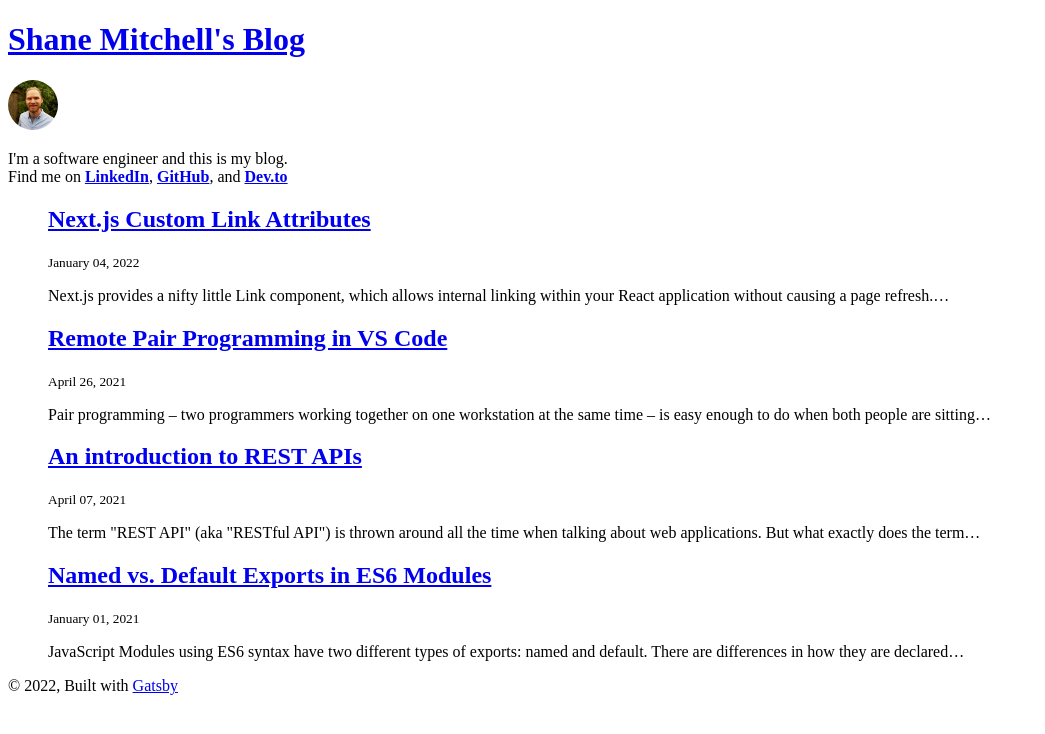
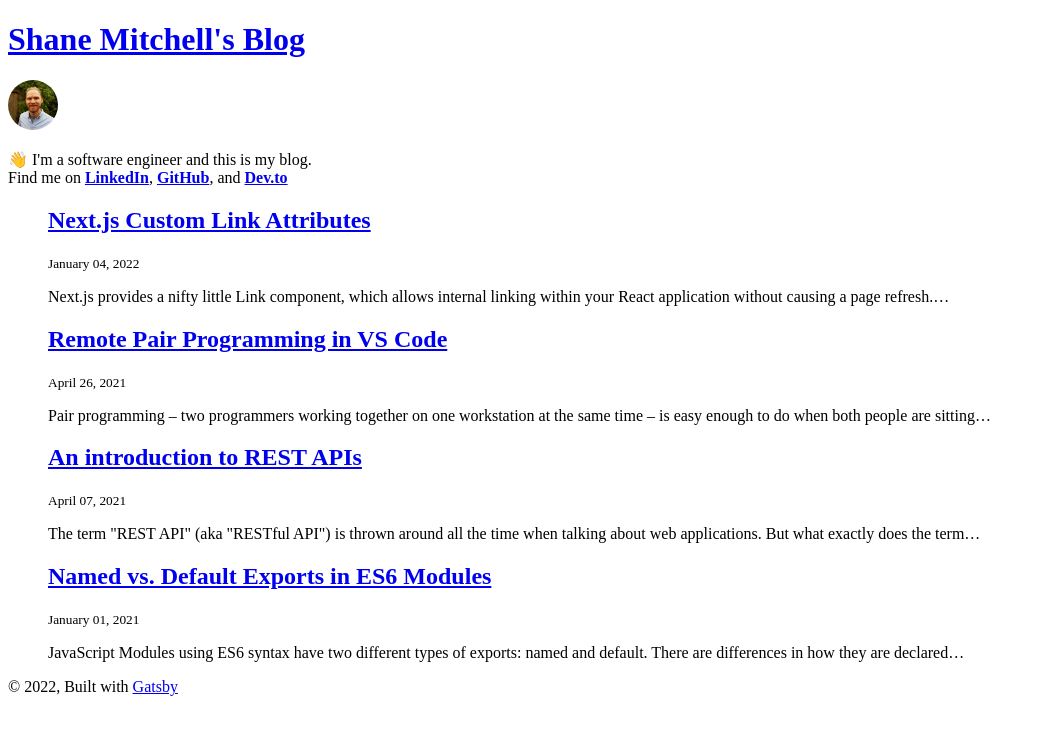
Before and after one commit to shanesc/blog, a Gatsby site: page / in a window 1280 px wide. Shown: the whole page, without its empty margins (0-1045 px from the left). Built offline with nearby package versions, Linux system fonts and the light colour scheme; Gatsby itself is replaced by a stand-in of ours.

Commit message:
Add wavy hand emoji to bio

```diff
--- a/src/components/bio.js
+++ b/src/components/bio.js
@@ -45,7 +45,7 @@ const Bio = () => {
         }}
       />
       <p>
-        I'm a software engineer and this is my blog.
+        👋 I'm a software engineer and this is my blog.
         <br></br>
         Find me on{" "}
         <a
```
